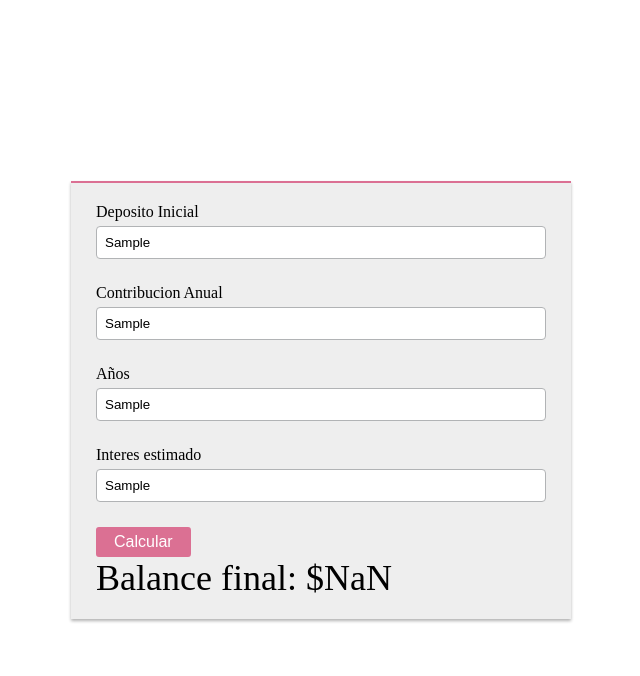
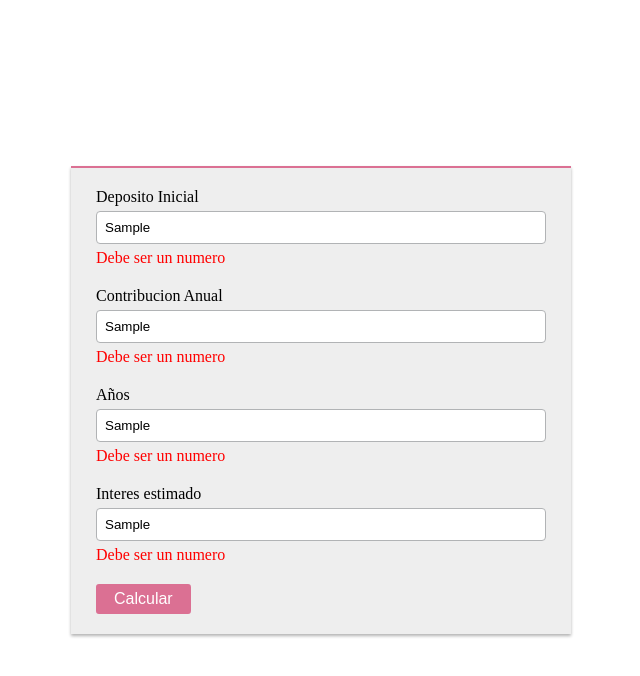
Before and after one commit to juan-carlos-aguilar/guia-definitiva, a React (Vite) app: page / in a window 1280 px wide. Both pictures are taken after typing "Sample", "Sample", "Sample", "Sample" into the empty fields and a click on the button "Calcular". Shown: the top 676 px of the page, without its empty margins (319-959 px from the left). Built offline with nearby package versions, Linux system fonts and the light colour scheme.

Commit message:
Added validation w Yup

```diff
--- a/package.json
+++ b/package.json
@@ -11,7 +11,8 @@
     "formik": "^2.2.9",
     "react": "^17.0.2",
     "react-dom": "^17.0.2",
-    "styled-components": "^5.3.5"
+    "styled-components": "^5.3.5",
+    "yup": "^0.32.11"
   },
   "devDependencies": {
     "@types/react": "^17.0.33",
--- a/src/App.tsx
+++ b/src/App.tsx
@@ -2,6 +2,7 @@
 import styled from 'styled-components';
 import { useState } from 'react';
 import { Formik, Form } from 'formik';
+import * as Yup from 'yup'
 import Input from './components/Input'
 import Button from './components/Button'
 import Balance from './components/Balance'
@@ -56,13 +57,23 @@ function App() {
             rate: '',
           }}
           onSubmit={handleSubmit}
+          validationSchema={Yup.object({
+            deposit: Yup.number().required('Campo Obligatorio').typeError('Debe ser un numero'),
+            contribution: Yup.number().required('Campo Obligatorio').typeError('Debe ser un numero'),
+            years: Yup.number().required('Campo Obligatorio').typeError('Debe ser un numero'),
+            rate: Yup.number()
+              .required('Campo Obligatorio')
+              .typeError('Debe ser un numero')
+              .min(0, 'El valor minimo es 0')
+              .max(1, 'El valor maximo debe ser 1'),
+          })}
         >
           <Form>
             <Input name="deposit" label="Deposito Inicial" />
             <Input name="contribution" label="Contribucion Anual" />
             <Input name="years" label="Años" />
             <Input name="rate" label="Interes estimado" />
-            <Button>Calcular</Button>
+            <Button type="submit">Calcular</Button>
           </Form>
         </Formik>
         {balance !== '' ? <Balance>Balance final: {balance}</Balance> : null}
--- a/src/components/Input.tsx
+++ b/src/components/Input.tsx
@@ -31,7 +31,7 @@ const Input = ({ label, ...props }) => {
             <Label>{label}</Label>
             <MyInput {...field} {...props} />
             {meta.touched && meta.error ? (
-                <ErrorMessage>{meta.errror}</ErrorMessage>
+                <ErrorMessage>{meta.error}</ErrorMessage>
             ) : null}
         </Control>
     )
```
Also changed, not shown: 1 other file (tests, documents, lock files or other folders).
